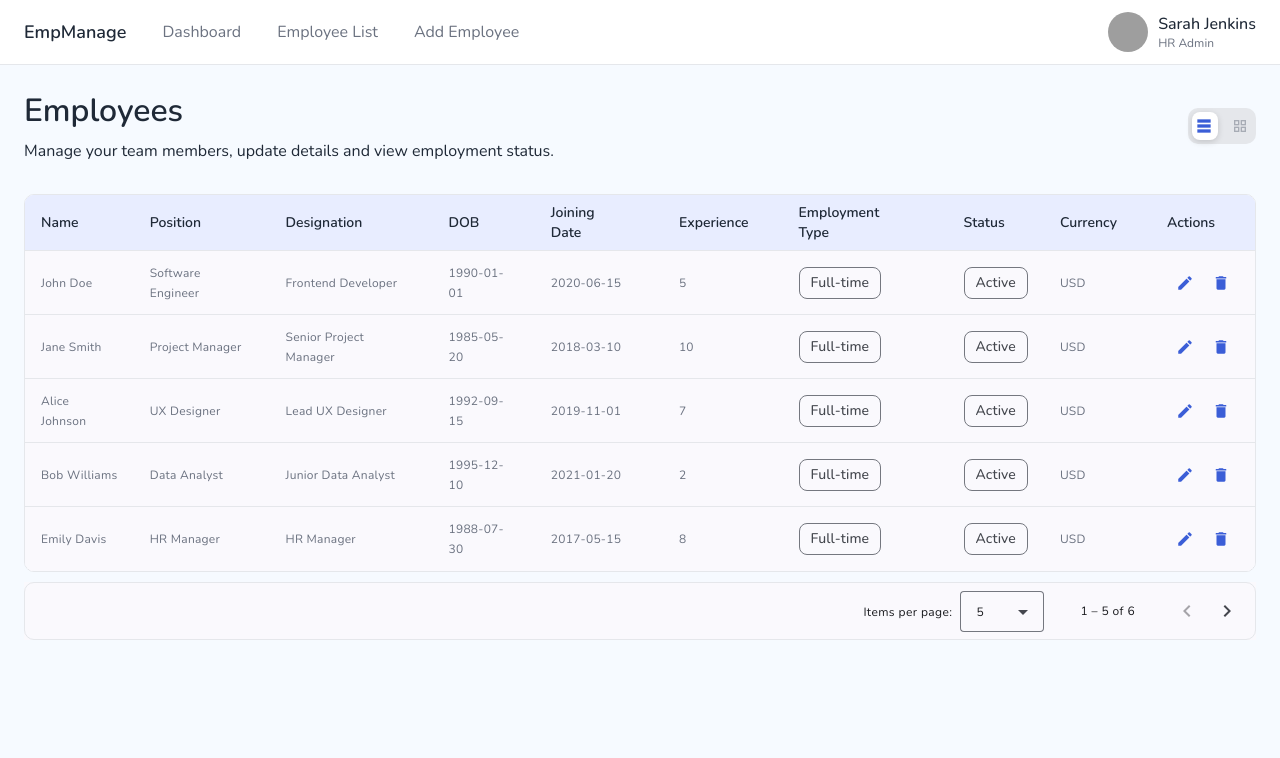
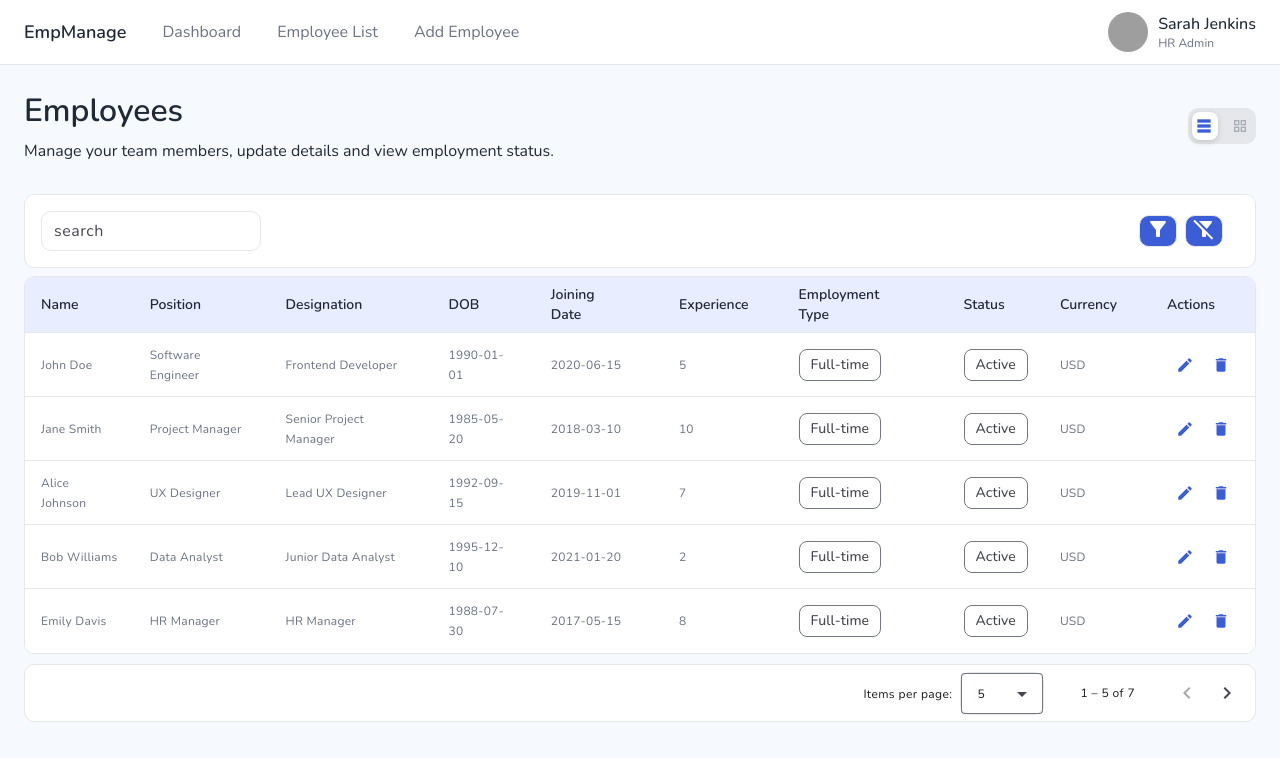
Before and after one commit to addzz24/employee-management-app, an Angular app: page /employee-list in a window 1280 px wide. Shown: the top 758 px of the page. Built offline with nearby package versions, Linux system fonts and the light colour scheme; grey boxes are pictures that could not be loaded.

Commit message:
1. dynamic table 2. maintained filter and paginators while toggle between table and cards view

```diff
--- a/src/app/features/employee-details/employee-details.component.html
+++ b/src/app/features/employee-details/employee-details.component.html
@@ -5,7 +5,7 @@
   </div>
 
   <div class="custom-toggle">
-    <input type="checkbox" id="viewToggle" (change)="onToggle()"/>
+    <input type="checkbox" id="viewToggle" (change)="onToggle()" />
     <label for="viewToggle">
       <span class="icons">
         <mat-icon class="icon left" matTooltip="Table View">table_rows</mat-icon>
@@ -15,14 +15,25 @@
   </div>
 </div>
 
+<!-- Filters and actions toolbar -->
+<app-table-toolbar
+  [filtersConfig]="filtersConfig()"
+  (filtersChange)="onFiltersChange($event)"
+  (resetFilters)="onResetFilters()"
+></app-table-toolbar>
+
+<!-- Employee data table or card view -->
 @if (isTableView()) {
   <app-data-table
-    [data]="employees"
+    [dataSource]="dataSource"
     [visibleColumns]="displayedColumns"
     (tableAction)="handleTableAction($event)"
     [tableActions]="tableActions"
-    [enablePagination]="enablePagination"
   ></app-data-table>
 } @else {
   <p>Card view coming soon...</p>
 }
+
+<!-- Pagination controls -->
+<mat-paginator [length]="employees().length" [pageSize]="5" [pageSizeOptions]="[5, 10, 20]">
+</mat-paginator>
--- a/src/app/features/employee-details/employee-details.component.ts
+++ b/src/app/features/employee-details/employee-details.component.ts
@@ -1,30 +1,110 @@
-import { Component, OnInit, signal } from '@angular/core';
+import { Component, effect, OnInit, signal, ViewChild } from '@angular/core';
 import { DataTableComponent } from '../../shared/components/data-table/data-table.component';
 import {
   DEFAULT_EMPLOYEES,
   EMPLOYEE_DISPLAYED_COLUMNS,
   EMPLOYEE_TABLE_ACTIONS,
+  FILTER_CONFIGS,
 } from '../../shared/constants/constants';
 import { MatIconModule } from '@angular/material/icon';
-import { MatTooltip } from "@angular/material/tooltip";
+import { MatTooltip } from '@angular/material/tooltip';
 import { MatChipsModule } from '@angular/material/chips';
+import { TableToolbarComponent } from '../../shared/components/table-toolbar/table-toolbar.component';
+import { Employee, TableFilterConfig } from '../../core/types/types';
+import { MatPaginator, MatPaginatorModule } from '@angular/material/paginator';
+import { MatTableDataSource } from '@angular/material/table';
 
 @Component({
   selector: 'app-employee-list',
-  imports: [DataTableComponent, MatIconModule, MatTooltip, MatChipsModule],
+  imports: [
+    DataTableComponent,
+    MatPaginatorModule,
+    MatIconModule,
+    MatTooltip,
+    MatChipsModule,
+    TableToolbarComponent,
+  ],
   templateUrl: './employee-details.component.html',
   styleUrl: './employee-details.component.scss',
 })
 export class EmployeeDetailsComponent implements OnInit {
-  employees = DEFAULT_EMPLOYEES;
+  employees = signal<Employee[]>(DEFAULT_EMPLOYEES);
   displayedColumns = EMPLOYEE_DISPLAYED_COLUMNS;
   tableActions = EMPLOYEE_TABLE_ACTIONS;
   enablePagination = true;
 
+  //department, status, designation only
+  filtersConfig = signal<TableFilterConfig[]>(FILTER_CONFIGS);
+  dataSource = new MatTableDataSource(this.employees() || []);
+
   isTableView = signal<boolean>(true);
+  startIndex = signal(0);
+  endIndex = signal(0);
 
+  private _paginator!: MatPaginator;
+
+  @ViewChild(MatPaginator)
+  set paginator(p: MatPaginator) {
+    if (p) {
+      this._paginator = p;
+
+      this.dataSource.paginator = p;
+
+      p.firstPage();
+
+      this.updatePageInfo();
+
+      p.page.subscribe(() => {
+        this.updatePageInfo();
+      });
+    }
+  }
+
+  constructor() {
+    effect(() => {
+      this.dataSource.data = this.employees();
+    });
+  }
   ngOnInit(): void {
     this.isTableView.set(true);
+    this.dataSource.data = this.employees();
+    setTimeout(() => {
+      this.employees.update((employees) => [
+        ...employees,
+        {
+          id: 1,
+          name: 'John Smith',
+          position: 'Software Engineer',
+          designation: 'Backend Developer',
+          dob: '1999-01-01',
+          address: [
+            {
+              type: 'Home',
+              line1: '123 Main St',
+              line2: 'Apt 4B',
+              city: 'New York',
+              pincode: 10001,
+              state: 'NY',
+            },
+          ],
+          education: 'B.Sc. Computer Science',
+          joiningDate: '2023-06-15',
+          experience: 5,
+          employmentType: 'Full-time',
+          status: 'Inactive',
+          salary: 2000,
+          bonus: 1000,
+          currency: 'USD',
+        },
+      ]);
+    }, 2000);
+  }
+
+  ngAfterViewInit() {
+    this.updatePageInfo();
+    this._paginator.page.subscribe(() => {
+      this.updatePageInfo();
+    });
   }
 
   handleTableAction(event: any) {
@@ -32,6 +112,43 @@ export class EmployeeDetailsComponent implements OnInit {
   }
 
   onToggle() {
-    this.isTableView.set(!this.isTableView());
+    const newValue = !this.isTableView();
+    this.isTableView.set(newValue);
+    if (newValue) {
+      setTimeout(() => {
+        if (this.paginator) {
+          this.paginator.firstPage();
+          this.updatePageInfo();
+        }
+      });
+    }
+  }
+
+  onResetFilters() {
+    // Reset filters logic here
+    console.log('Filters reset');
+  }
+
+  onApplyFilters(filters: any) {
+    // Apply filters logic here
+    console.log('Applying filters:', filters);
+  }
+
+  onFiltersChange(filters: any) {
+    // Handle filter changes if needed
+    console.log('Filters changed:', filters);
+  }
+
+  updatePageInfo() {
+    if (!this._paginator) return;
+
+    const pageIndex = this._paginator.pageIndex;
+    const pageSize = this._paginator.pageSize;
+
+    const start = pageIndex * pageSize + 1;
+    const end = Math.min((pageIndex + 1) * pageSize, this.employees().length);
+
+    this.startIndex.set(start);
+    this.endIndex.set(end);
   }
 }
--- a/src/app/shared/components/data-table/data-table.component.html
+++ b/src/app/shared/components/data-table/data-table.component.html
@@ -1,5 +1,5 @@
 <!-- Data table -->
-<table mat-table [dataSource]="dataSource" matSort>
+<table mat-table [dataSource]="dataSource()" matSort>
   @for (column of visibleColumns(); track column) {
     <ng-container [matColumnDef]="column">
       <th mat-header-cell *matHeaderCellDef mat-sort-header class="font-bold">
@@ -47,7 +47,3 @@
   <tr mat-header-row *matHeaderRowDef="visibleColumns()"></tr>
   <tr mat-row *matRowDef="let row; columns: visibleColumns()"></tr>
 </table>
-@if (enablePagination()) {
-  <mat-paginator [length]="data().length" [pageSize]="5" [pageSizeOptions]="[5, 10, 20]">
-  </mat-paginator>
-}
--- a/src/app/shared/components/data-table/data-table.component.ts
+++ b/src/app/shared/components/data-table/data-table.component.ts
@@ -14,14 +14,11 @@ import { CommonModule } from '@angular/common';
 import { FormsModule } from '@angular/forms';
 import { MatTooltipModule } from '@angular/material/tooltip';
 import { MatTableModule, MatTableDataSource } from '@angular/material/table';
-import { MatPaginatorModule, MatPaginator } from '@angular/material/paginator';
 import { MatSortModule, MatSort } from '@angular/material/sort';
 import { MatFormFieldModule } from '@angular/material/form-field';
 import { MatInputModule } from '@angular/material/input';
 import { MatIconModule } from '@angular/material/icon';
 import { MatButtonModule } from '@angular/material/button';
-import { MatMenuModule } from '@angular/material/menu';
-import { MatSelectModule } from '@angular/material/select';
 import { Router } from '@angular/router';
 import { TableAction, TableActionEvent } from '../../../core/types/types';
 import { TitleCaseSplitPipe } from "../../../core/pipes/title-case-split.pipe";
@@ -33,7 +30,6 @@ import { MatChipsModule } from '@angular/material/chips';
   imports: [
     CommonModule,
     MatTableModule,
-    MatPaginatorModule,
     MatSortModule,
     MatFormFieldModule,
     MatInputModule,
@@ -46,68 +42,34 @@ import { MatChipsModule } from '@angular/material/chips';
 ],
   templateUrl: './data-table.component.html',
 })
-export class DataTableComponent<T> implements AfterViewInit, OnInit {
-  data = input<T[]>([]);
+export class DataTableComponent implements AfterViewInit {
+
+  dataSource = input.required<MatTableDataSource<any>>();
   visibleColumns = input<string[]>([]);
   tableActions = input<TableAction[]>([]);
-  enablePagination = input();
   enableSorting = input();
   enableSearch = input();
   enableFilters = input();
 
   tableActionEmitter = output<TableActionEvent>();
 
-  dataSource = new MatTableDataSource<T>();
-  startIndex = signal(0);
-  endIndex = signal(0);
-
   router = inject(Router);
 
-  @ViewChild(MatPaginator) paginator!: MatPaginator;
   @ViewChild(MatSort) sort!: MatSort;
 
-  constructor() {
-    effect(() => {
-      this.dataSource.data = this.data();
-    });
-  }
+  ngAfterViewInit() {
+    const ds = this.dataSource();
 
-  ngOnInit() {
-    this.dataSource.data = this.data();
-  }
-
-  ngAfterViewInit() {
-    if (this.enablePagination()) {
-      this.dataSource.paginator = this.paginator;
-
-      this.updatePageInfo();
-      this.paginator.page.subscribe(() => {
-        this.updatePageInfo();
-      });
+    if (ds) {
+      ds.sort = this.sort;
     }
-
-    if (this.enableSorting()) {
-      this.dataSource.sort = this.sort;
-    }
-  }
-
-  updatePageInfo() {
-    const pageIndex = this.paginator.pageIndex;
-    const pageSize = this.paginator.pageSize;
-
-    const start = pageIndex * pageSize + 1;
-
-    const end = Math.min((pageIndex + 1) * pageSize, this.dataSource.filteredData.length);
-
-    this.startIndex.set(start);
-    this.endIndex.set(end);
   }
 
   addNewRecord() {
     this.router.navigate(['add-employee']);
   }
 
-  emitTableAction(action: string, row: T) {
+  emitTableAction(action: string, row: any) {
     this.tableActionEmitter.emit({ action, data: row });
   }
 }
--- a/src/app/shared/components/table-toolbar/table-toolbar.component.html
+++ b/src/app/shared/components/table-toolbar/table-toolbar.component.html
@@ -1,29 +1,51 @@
-<div class="toolbar">
-
-  <!-- LEFT SIDE -->
-  <div class="left">
-
-    <!-- Search -->
-    @if (showSearch()) {
-      <mat-form-field appearance="outline" class="search">
+<div class="toolbar-container">
+  <div class="search-wrapper">
+    <mat-form-field appearance="outline" subscriptSizing="dynamic">
       <input
+        class="search-input"
+        type="email"
         matInput
-          placeholder="Search employees by name..."
-          [(ngModel)]="searchValue"
-          (input)="onSearchChange(searchValue)"
+        [value]="searchTerm()"
+        (keyup)="onSearch()"
+        placeholder="search"
       />
     </mat-form-field>
-    }
+  </div>
 
-    <!-- Filters -->
-    @if (showFilters()) {
-      @for (filter of filters(); track filter.key) {
-        <mat-form-field appearance="outline" class="filter">
-          <mat-select
-            [placeholder]="filter.label"
-            (selectionChange)="onFilterChange(filter.key, $event.value)"
+  <div class="filter-buttons">
+    <button
+      mat-button="filled"
+      [matMenuTriggerFor]="filterMenu"
+      matTooltip="Apply Filters"
+      matTooltipPosition="below"
+      class="btn"
     >
-            <mat-option value="">All</mat-option>
+      <mat-icon>filter_alt</mat-icon>
+    </button>
+
+    <button
+      mat-button="filled"
+      (click)="resetFilters()"
+      matTooltip="Clear Filters"
+      matTooltipPosition="below"
+      class="btn"
+    >
+      <mat-icon>filter_alt_off</mat-icon>
+    </button>
+  </div>
+</div>
+
+<mat-menu #filterMenu="matMenu" class="filter-menu">
+
+  <div class="filter-panel" (click)="$event.stopPropagation()">
+
+    @for (filter of filtersConfig(); track filter.key) {
+      <div class="filter-item">
+        <label class="filter-label">{{ filter.label }}</label>
+        @switch (filter.type) {
+          @case ('select') {
+            <mat-form-field subscriptSizing="dynamic" appearance="outline" class="custom-select-height ">
+              <mat-select [(ngModel)]="filters[filter.key]">
                 @for (option of filter.options; track option) {
                   <mat-option [value]="option">{{ option }}</mat-option>
                 }
@@ -31,20 +53,19 @@
             </mat-form-field>
           }
         }
-
       </div>
-
-  <!-- RIGHT SIDE -->
-  <div class="right">
-
-    @if (showToggle()) {
-      <mat-slide-toggle
-        [(ngModel)]="toggleValue"
-        (change)="onToggleChange(toggleValue)"
-      >
-      </mat-slide-toggle>
     }
 
+    <!-- ACTIONS -->
+    <div class="filter-actions">
+      <button mat-button class="btn" (click)="resetFilters()">
+        Clear
+      </button>
+
+      <button mat-raised-button class="btn" (click)="applyFilters()">
+        Apply
+      </button>
     </div>
 
   </div>
+</mat-menu>
--- a/src/app/shared/components/table-toolbar/table-toolbar.component.scss
+++ b/src/app/shared/components/table-toolbar/table-toolbar.component.scss
@@ -1,42 +1,70 @@
 @use '../../../styles/variables' as *;
 
-.toolbar {
+.btn {
+  font-size: 1rem;
+  color: $text-white;
+  background-color: $primary;
+  border-radius: $radius;
+  border: 1px solid $border-color;
+  cursor: pointer;
+}
+
+.toolbar-container {
   display: flex;
   justify-content: space-between;
   align-items: center;
-
-  background: white;
+  padding: 1rem;
+  background-color: $bg-card;
   border: 1px solid $border-color;
   border-radius: $radius;
-  padding: 12px 16px;
+  margin-bottom: 8px;
+  height: 40px;
+
+  .filter-buttons {
+    display: flex;
+    align-items: center;
+    gap: 0.5rem;
+    padding: 0.5rem 1rem;
+  }
 }
 
-.left {
+/* PANEL LAYOUT */
+.filter-panel {
+  width: 284px;
+  padding: 16px;
+
   display: flex;
-  gap: 12px;
-  flex-wrap: wrap;
+  flex-direction: column;
+  gap: 14px;
 }
 
-.right {
+/* EACH FIELD */
+.filter-item {
   display: flex;
-  align-items: center;
+  flex-direction: column;
+  gap: 6px;
 }
 
-/* Search */
-.search {
-  width: 260px;
+/* LABEL */
+.filter-label {
+  font-size: 12px;
+  font-weight: 600;
+  color: $text-secondary;
 }
 
-/* Filters */
-.filter {
-  min-width: 180px;
+/* ACTION BUTTONS */
+.filter-actions {
+  display: flex;
+  justify-content: space-between;
+  margin-top: 8px;
+  align-items: center;
+
+  .btn{
+    width: 5rem;
+    height: 2rem;
+  }
 }
 
-/* Material overrides */
-.mat-mdc-form-field {
-  --mdc-outlined-text-field-container-shape: 8px;
+.btn-secondary {
+  color: $text-secondary;
 }
-
-.mat-mdc-text-field-wrapper {
-  height: 40px;
-}
--- a/src/app/shared/components/table-toolbar/table-toolbar.component.ts
+++ b/src/app/shared/components/table-toolbar/table-toolbar.component.ts
@@ -1,49 +1,60 @@
-import { Component, input, output } from '@angular/core';
+import { Component, input, output, signal } from '@angular/core';
 import { CommonModule } from '@angular/common';
 import { MatInputModule } from '@angular/material/input';
 import { MatSelectModule } from '@angular/material/select';
-import { MatSlideToggleModule } from '@angular/material/slide-toggle';
 import { FormsModule } from '@angular/forms';
+import { TableFilterConfig } from '../../../core/types/types';
+import { MatFormFieldModule } from '@angular/material/form-field';
+import { MatIconModule } from '@angular/material/icon';
+import { MatMenuModule } from '@angular/material/menu';
+import { MatTooltipModule } from '@angular/material/tooltip';
+import { Subject, debounceTime } from 'rxjs';
 
 @Component({
   selector: 'app-table-toolbar',
   standalone: true,
   imports: [
-    CommonModule,
-    MatInputModule,
+     CommonModule,
+    FormsModule,
+    MatMenuModule,
     MatSelectModule,
-    MatSlideToggleModule,
-    FormsModule
+    MatFormFieldModule,
+    MatIconModule,
+    MatTooltipModule, MatInputModule, FormsModule,
   ],
   templateUrl: './table-toolbar.component.html',
   styleUrl: './table-toolbar.component.scss',
 })
 export class TableToolbarComponent {
 
-  // Inputs
-  showSearch = input(true);
-  showFilters = input(true);
-  showToggle = input(true);
+    filters: any = {};
+    filtersConfig = input<TableFilterConfig[]>([]);
+    searchTerm = signal('');
+    searchSub$ = new Subject();
 
-  filters = input<any[]>([]);
+    apply = output();
+    reset = output();
+    searchChange = output<string>();
 
-  // Outputs
-  searchChange = output<string>();
-  filterChange = output<any>();
-  toggleChange = output<boolean>();
+    applyFilters() {
+      this.apply.emit(this.filters);
+    }
 
-  searchValue = '';
-  toggleValue = false;
+    resetFilters() {
+      this.filters = {};
+      this.reset.emit();
+    }
 
-  onSearchChange(value: string) {
-    this.searchChange.emit(value);
+
+  constructor(){
+    this.searchSub$.pipe(
+      debounceTime(400)
+    ).subscribe((value:any)=>{
+       this.searchChange.emit(value);
+    })
   }
 
-  onFilterChange(key: string, value: any) {
-    this.filterChange.emit({ key, value });
-  }
-
-  onToggleChange(value: boolean) {
-    this.toggleChange.emit(value);
+  onSearch() {
+   this.searchSub$.next(this.searchTerm())
   }
 }
--- a/src/app/styles/_variables.scss
+++ b/src/app/styles/_variables.scss
@@ -12,7 +12,7 @@ $bg-hover: #e7eaed;
 $text-primary: #1f2937;     // Dark heading
 $text-secondary: #6b7280;   // Subtext
 $text-muted: #9ca3af;
-
+$text-white: #ffffff;
 
 // 🔲 Borders
 $border-color: #e5e7eb;
--- a/src/app/styles/base/_material-overrides.scss
+++ b/src/app/styles/base/_material-overrides.scss
@@ -10,7 +10,7 @@
 
 /* Mat Table */
 .mat-mdc-table {
-  background: $bg-card;
+  background: $bg-card !important;
   border-radius: $radius;
   overflow: hidden;
   border: 1px solid $border-color !important;
@@ -34,7 +34,7 @@
 
   .mat-icon {
     margin: 0;
-    color : $primary !important;
+    color: $primary !important;
   }
 }
 
@@ -43,10 +43,11 @@
   background: $primary-light !important;
 }
 
-.mat-mdc-paginator-outer-container{
+.mat-mdc-paginator-outer-container {
   border: 1px solid $border-color;
   border-radius: $radius;
   margin-top: 10px;
+  background-color: $bg-card !important;
 }
 
 .mat-mdc-header-cell {
@@ -59,7 +60,7 @@
 .mat-mdc-row {
   font-size: 12px !important;
   &:hover {
-    background:  $bg-hover;
+    background: $bg-hover;
   }
 }
 
@@ -94,4 +95,80 @@
 
 .mat-mdc-text-field-wrapper {
   border-radius: $radius !important;
+  border: 1px solid $border-color !important;
 }
+
+.search-wrapper {
+  .mat-mdc-form-field {
+    width: 220px;
+  }
+
+  .mat-mdc-text-field-wrapper {
+    height: 40px !important;
+
+    display: flex;
+    align-items: center;
+
+    padding: 0 12px !important;
+  }
+
+  .mat-mdc-input-element {
+    font-size: 14px;
+    padding: 0 !important;
+    height: auto !important;
+  }
+
+  /* Remove default underline/outline */
+  .mdc-line-ripple,
+  .mdc-notched-outline {
+    display: none !important;
+  }
+
+  /* Focus state */
+  .mat-mdc-text-field-wrapper.mat-focused {
+    border-color: $primary !important;
+    box-shadow: 0 0 0 2px rgba($primary, 0.2);
+  }
+}
+
+.mat-mdc-menu-panel{
+  max-width: 312px !important;
+}
+
+.custom-select-height {
+  --mat-form-field-container-height: 2.5rem;
+  --mat-form-field-container-vertical-padding: 0.5rem;
+
+  .mdc-notched-outline,
+  .mdc-line-ripple {
+    display: none !important;
+  }
+
+  .mat-mdc-text-field-wrapper .mat-mdc-form-field-flex .mat-mdc-floating-label {
+    top: 50%;
+    transform: translateY(-50%);
+  }
+
+  .mat-mdc-text-field-wrapper {
+    background: $bg-card !important;
+    border: 1px solid $border-color !important;
+    border-radius: $radius !important;
+
+    display: flex;
+    align-items: center;
+
+    padding: 0 12px !important;
+    height: 40px !important;
+  }
+
+
+  &.mat-form-field-appearance-outline.mat-form-field-can-float.mat-form-field-should-float
+    .mat-mdc-floating-label {
+    transform: translateY(-1.1em) scale(0.75);
+  }
+
+  .mat-mdc-form-field-infix {
+    padding-top: 0px;
+    padding-bottom: 0px;
+  }
+}
```
Also changed, not shown: src/app/core/types/types.ts (+7 -0 lines), src/app/shared/constants/constants.ts (+43 -22 lines). Lines whose indentation alone changed are shown as unchanged.
